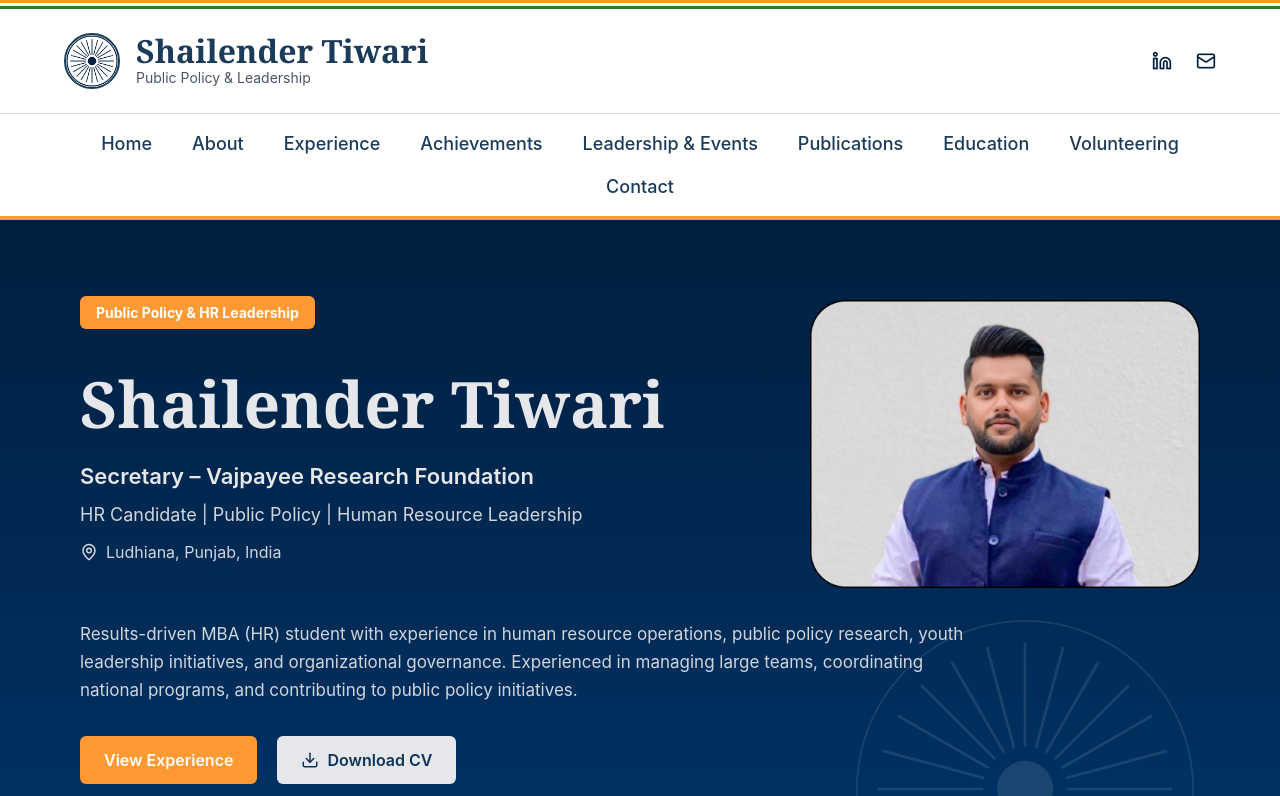
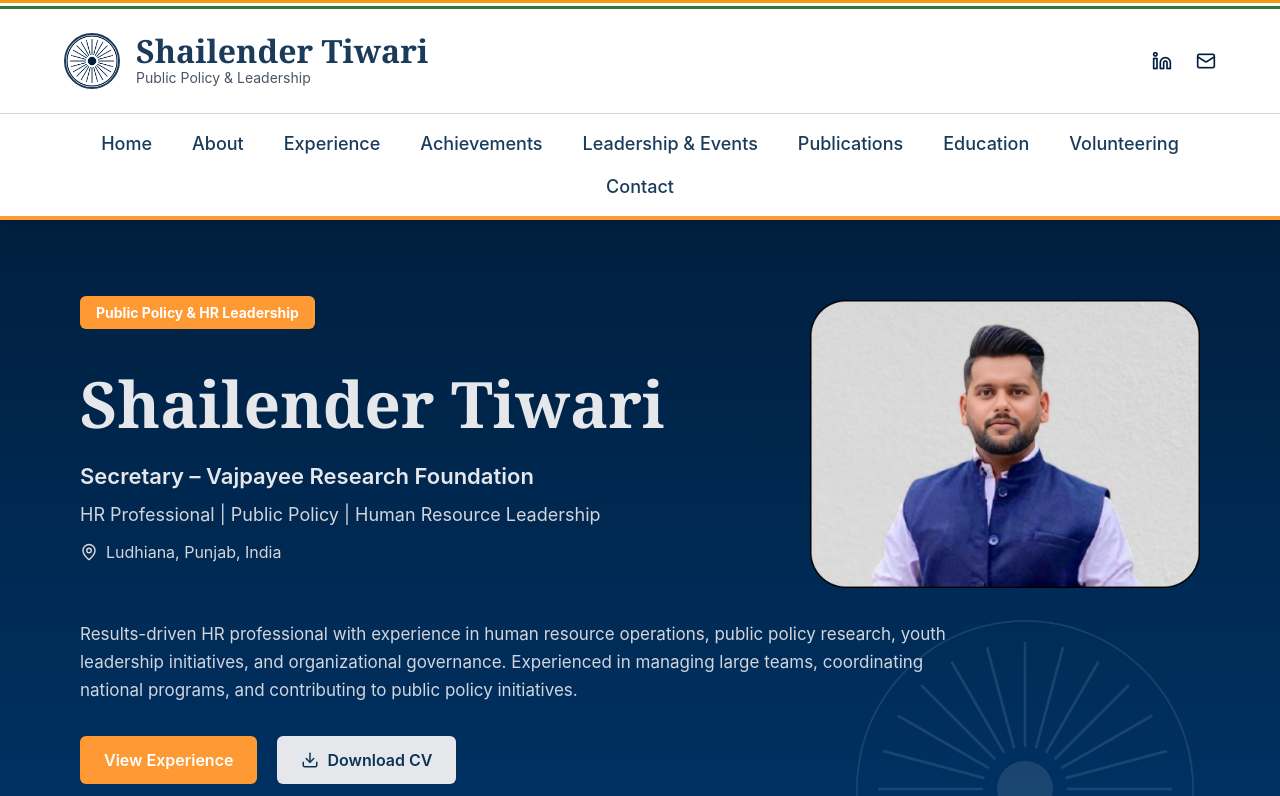
Before and after one commit to Harsimran12003/Shailender_Portfolio, a React (Vite) app in the folder frontend/: page / in a window 1280 px wide. Shown: the top 796 px of the page. Built offline with nearby package versions, Linux system fonts and the light colour scheme.

Commit message:
updates1

```diff
--- a/frontend/src/components/Footer.jsx
+++ b/frontend/src/components/Footer.jsx
@@ -24,7 +24,7 @@ export default function Footer() {
             </p>
 
             <p className="text-gray-300 text-sm">
-              HR Candidate | Public Policy Professional
+              HR Professional | Public Policy Professional
             </p>
           </div>
 
--- a/frontend/src/components/Hero.jsx
+++ b/frontend/src/components/Hero.jsx
@@ -24,7 +24,7 @@ export default function Hero() {
             </h3>
 
             <p className="mt-2 text-gray-300 text-[15px] sm:text-[17px] lg:text-[18px]">
-              HR Candidate | Public Policy | Human Resource Leadership
+              HR Professional | Public Policy | Human Resource Leadership
             </p>
 
             <div className="flex items-center justify-center lg:justify-start gap-2 mt-3 text-gray-300">
@@ -46,7 +46,7 @@ export default function Hero() {
         {/* SECOND ROW */}
         <div className="mt-8 text-center lg:text-left">
           <p className="text-gray-300 leading-7 text-[15px] sm:text-[16px] lg:text-[17px] max-w-[900px] mx-auto lg:mx-0">
-            Results-driven MBA (HR) student with experience in human resource
+            Results-driven HR professional with experience in human resource
             operations, public policy research, youth leadership initiatives,
             and organizational governance. Experienced in managing large teams,
             coordinating national programs, and contributing to public policy
```
